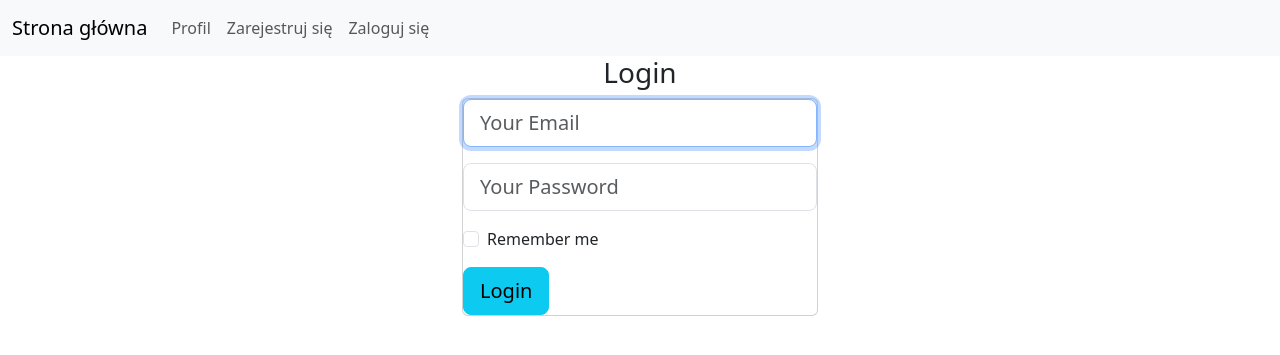
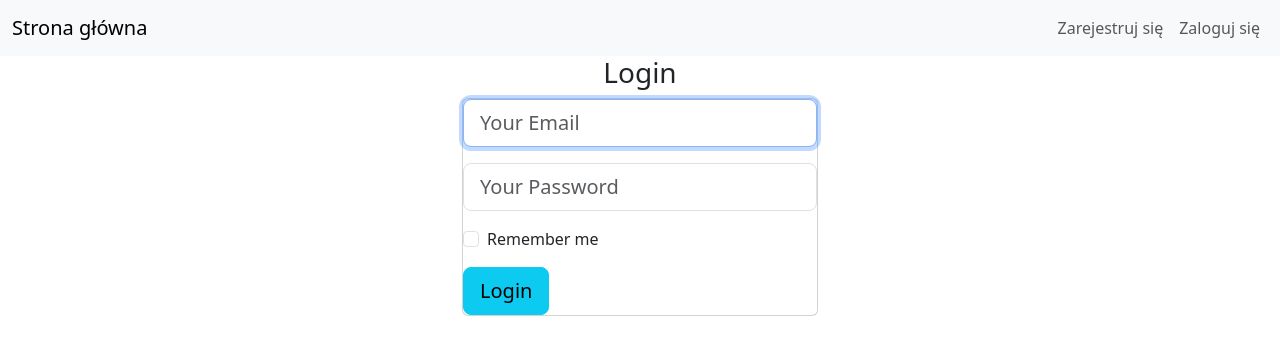
Before and after one commit to Pug0r/www-course-project, a Flask app: page /login in a window 1280 px wide. Shown: the top 355 px of the page. Run offline with Flask 3, Linux system fonts and the light colour scheme; parts of the project's set-up code (start-up, migrations or seed data) failed here and were passed over; some libraries are stand-ins or nearby versions.

Commit message:
Right align login/logout buttons

```diff
--- a/app/templates/base.html
+++ b/app/templates/base.html
@@ -23,11 +23,11 @@
     <a class="navbar-brand" href="{{ url_for('main.index') }}">Strona główna</a>
 
     <div class="collapse navbar-collapse " id="navbarSupportedContent">
-      <ul class="navbar-nav me-auto mb-2 mb-lg-0">
+      <ul class="navbar-nav ms-auto mb-2 mb-lg-0">
         <li class="nav-item">
-          <a href="{{ url_for('main.profile') }}" class="nav-link">
-            Profil
-          </a>
+            {%if current_user.is_authenticated %}
+          <a href="{{ url_for('main.profile') }}" class="nav-link">Profil</a>
+            {% endif %}
         </li>
         <li class="nav-item">
             {%if not current_user.is_authenticated %}
```
